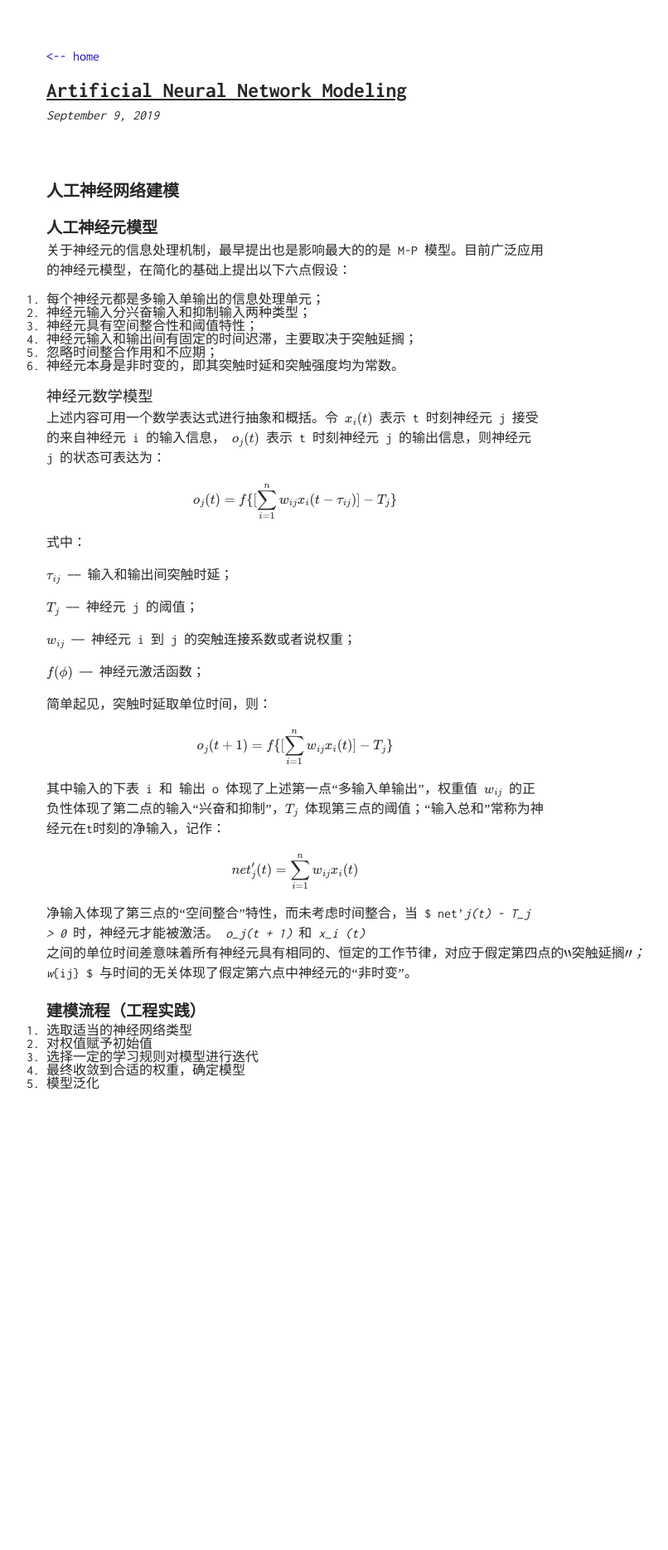
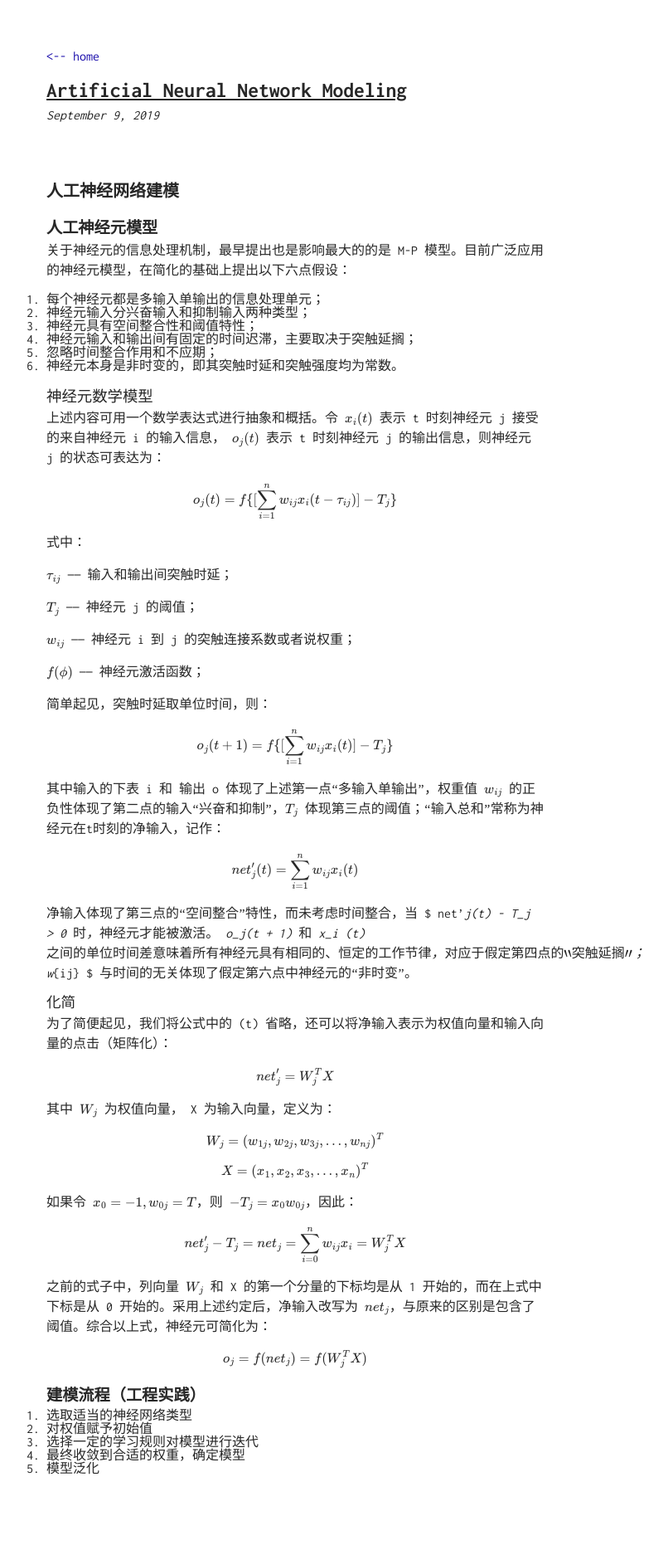
Before and after one commit to TobiahShaw/TobiahShaw.github.io, a Jekyll site: the page built from _posts/2019-09-09-Artificial-Neural-Network-Modeling.md, in a window 1280 px wide. Shown: the whole page at 83% size, without its empty margins (284-1090 px from the left). Built offline with Jekyll 4.4.1, drawn with Linux system fonts in a browser that asks for light colours; our own code applies the rules of GitHub Pages for plain Markdown files; formulas are drawn with MathJax 3; before the commit the page ends 1404 px from its top, so only the background shows below that.

Commit message:
adjust model;

```diff
--- a/_posts/2019-09-09-Artificial-Neural-Network-Modeling.md
+++ b/_posts/2019-09-09-Artificial-Neural-Network-Modeling.md
@@ -37,6 +37,26 @@ $$ net'_j(t) = \sum_{i=1}^n w_{ij} x_i (t) $$
 
 净输入体现了第三点的“空间整合”特性，而未考虑时间整合，当 $ net'_j(t) - T_j > 0 $ 时，神经元才能被激活。 $ o_j(t + 1) $ 和 $ x_i (t) $ 之间的单位时间差意味着所有神经元具有相同的、恒定的工作节律，对应于假定第四点的“突触延搁”； $ w_{ij} $ 与时间的无关体现了假定第六点中神经元的“非时变”。
 
+#### 化简
+
+为了简便起见，我们将公式中的 (t) 省略，还可以将净输入表示为权值向量和输入向量的点击（矩阵化）：
+
+$$ net'_j = W_j^T X $$
+
+其中 $ W_j $ 为权值向量， X 为输入向量，定义为：
+
+$$ W_j = (w_{1j}, w_{2j}, w_{3j}, \dots , w_{nj})^T $$
+
+$$ X = (x_1, x_2, x_3, \dots , x_n)^T $$
+
+如果令 $ x_0 = -1, w_{0j} = T $，则 $ -T_j = x_0 w_{0j} $，因此：
+
+$$ net'_j - T_j = net_j = \sum_{i = 0}^n w_{ij}x_i = W_j^T X $$
+
+之前的式子中，列向量 $ W_j $ 和 X 的第一个分量的下标均是从 1 开始的，而在上式中下标是从 0 开始的。采用上述约定后，净输入改写为 $ net_j $，与原来的区别是包含了阈值。综合以上式，神经元可简化为：
+
+$$ o_j = f(net_j) = f(W_j^T X) $$
+
 ## 建模流程（工程实践）
 
 1. 选取适当的神经网络类型
```
